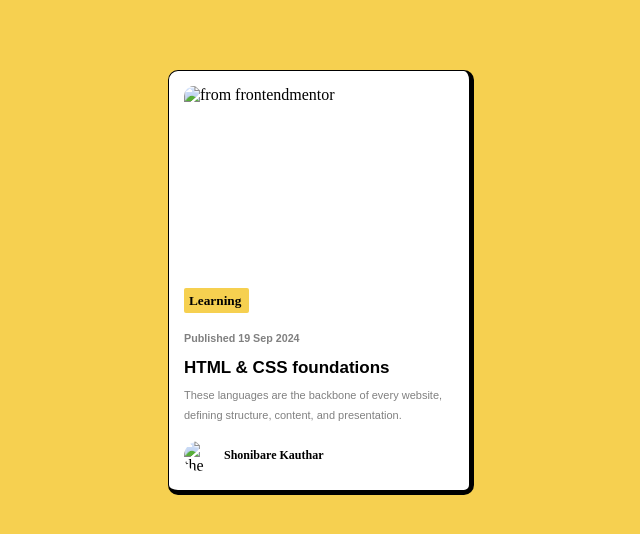
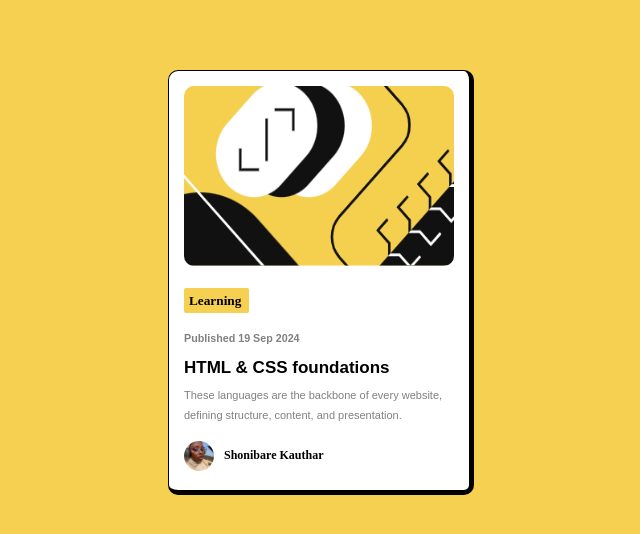
Before and after one commit to Kassynova/Preview-Card, a plain HTML site: page index.html in a window 1280 px wide. Shown: the whole page, without its empty margins (319-959 px from the left). Drawn offline with Linux system fonts and the light colour scheme.

Commit message:
Update index.html

```diff
--- a/index.html
+++ b/index.html
@@ -4,7 +4,7 @@
   <meta charset="UTF-8">
   <meta name="viewport" content="width=device-width, initial-scale=1.0">
 
-  <link rel="icon" type="image/png" sizes="32x32" href=".assets/image.png">
+  <link rel="icon" type="image/png" sizes="32x32" href="./image.png">
   <link rel="stylesheet" href="main.css">
 
   <title>Blog preview card</title>
@@ -13,7 +13,7 @@
 </head>
 <body>
  <div class="foundation">
-  <img class="image" src=".assets/image.png" alt="from frontendmentor">
+  <img class="image" src="./image.png" alt="from frontendmentor">
   <h5 class="learn">Learning
   </h5>
   <h6>Published 19 Sep 2024
@@ -24,7 +24,7 @@
   <p>These languages are the backbone of every website, defining structure, content, and presentation.</p>
 
   <div class="about">
-    <img class="avatar" src=".assets/avatar.JPG" alt="the coder" >
+    <img class="avatar" src="./avatar.JPG" alt="the coder" >
     <h3><strong> Shonibare Kauthar</strong></h3>
   </div>
  </div>
```
